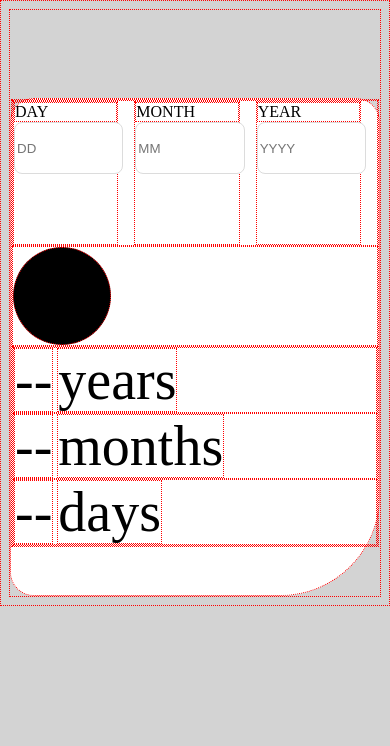
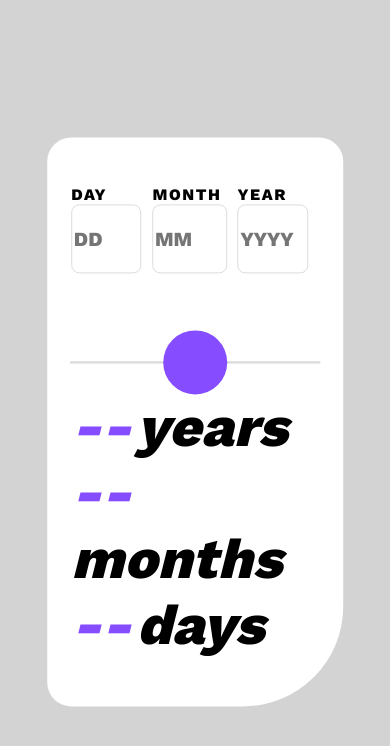
Before and after one commit to mnubhan/age-calculator-app, a plain HTML site: page html/index.html in a window 390 px wide. Drawn offline with nearby package versions, Linux system fonts and the light colour scheme.

Commit message:
style:implement responsive design

```diff
--- a/css/style.css
+++ b/css/style.css
@@ -1,47 +1,68 @@
+@import url("https://fonts.googleapis.com/css2?family=Abril+Fatface&family=Merriweather:ital@0;1&family=Poppins&family=Work+Sans:wght@400;500;800&display=swap");
 :root {
   --border-radius: 1.5rem 1.5rem 6.25rem;
   --top-margin: 5.5rem;
-  --margin-right-input:16px;
-  --line:#DCDCDC;
-  --margin-container:5.5rem 1rem 15rem;
-  --font-size-span:56px;
+  --margin-right-input: 16px;
+  --margin-container: 3rem 1.5rem;
+  --font-size-span: 56px;
+  --input-font-size: 1.25rem;
+  --label-font-size: 0.75rem;
+  --button-position: center;
+  --button-width: 4rem;
+  --button-height: 4rem;
+  --line: #dcdcdc;
+  --purple: #854dff;
+  --red: #ff5959;
 }
 
 @media (min-width: 426px) {
   :root {
     --border-radius: 1.5rem 1.5rem 12.5rem;
     --top-margin: 11rem;
-    --margin-right-input:32px;
-    --margin-container:11rem 19rem 7rem;
-    --font-size-span:104px;
+    --margin-right-input: 32px;
+    --margin-container: 3.5rem;
+    --font-size-span: 104px;
+    --input-font-size: 2rem;
+    --label-font-size: 1rem;
+    --button-position: right;
+    --button-width: 6rem;
+    --button-height: 6rem;
   }
 }
 * {
-  border: 1px dotted red;
+  //border: 1px dotted red;
+  font-family: "Abril Fatface", serif;
+  font-family: "Merriweather", serif;
+  font-family: "Poppins", sans-serif;
+  font-family: "Work Sans", sans-serif;
 }
 body {
   background: lightgrey;
 }
 
 main {
+  position: absolute;
+  top: 50%;
+  left: 50%;
+  transform: translate(-50%, -50%);
   min-height: 31rem;
   max-width: 53rem;
-  margin-inline: auto;
   border-radius: var(--border-radius);
   background: white;
-  margin-top: var(--top-margin);
 }
 
 form {
   display: flex;
   flex-flow: row;
   justify-content: left;
-  align-items: center;
   margin-inline: auto;
+  min-height: 5rem;
+  max-width: 46rem;
 }
 
 form div {
-  margin-right:var(--margin-right-input);
+  margin-right: var(--margin-right-input);
+  max-width: 10rem;
 }
 
 .input-day,
@@ -50,44 +71,84 @@ form div {
   display: flex;
   flex-flow: column;
 }
-.container{
-  margin:var()
-  max-width:46rem;
-  top:0;
-  bottom:0;
+
+.container {
+  position: relative;
+  margin: var(--margin-container);
+  min-height: 24rem;
+  max-width: 45rem;
+  top: 0;
+  bottom: 0;
   flex-flow: row;
-  margin:auto;
 }
+
+.form-button {
+  display: flex;
+  flex-flow: row;
+  justify-content: var(--button-position);
+  position: relative;
+  max-width: 46rem;
+  min-height: 4rem;
+}
+
+.line {
+  position: absolute;
+  border: var(--line) solid 1px;
+  width: 100%;
+  background: var(--line);
+  z-index: -1;
+  top: 50%;
+  transform: translateY(-50%);
+}
+
 .button {
-  background: black;
-  width: 96px;
-  height: 96px;
+  background: #854dff;
+  width: var(--button-width);
+  height: var(--button-height);
   border-radius: 50%;
 }
+
+label {
+  font-size: var(--font-size);
+  font-weight: 800;
+  letter-spacing: 0.1rem;
+}
+
 input {
   width: 100%;
-  min-height:3rem;
-  max-height:4.5rem;
+  min-height: 4rem;
   border: var(--line) solid 1px;
   border-radius: 0.5rem;
-
+  font-size: var(--input-font-size);
+  font-weight: 800;
+  padding: 0.1rem;
 }
 input.error {
-  border: red solid 1px;
+  border: var(--red) solid 1px;
 }
 
 label.error {
-  color: red;
+  color: var(--red);
 }
 
 .input-error-day,
 .input-error-month,
 .input-error-year {
-  color: red;
+  color: var(--red);
   font-style: italic;
   visibility: hidden;
+  font-size: var(--font-size);
+  margin: 0;
 }
 
-span{
-  font-size:var(--font-size-span)
+span {
+  font-size: var(--font-size-span);
+  font-weight: 800;
+  font-style: italic;
 }
+
+.show-result-years,
+.show-result-months,
+.show-result-days {
+  color: var(--purple);
+}
--- a/html/index.html
+++ b/html/index.html
@@ -27,6 +27,7 @@
           </div>
         </form>
         <div class="form-button">
+          <div class="line"></div>
           <div class="button"></div>
         </div>
         <div class="form-result">
```
